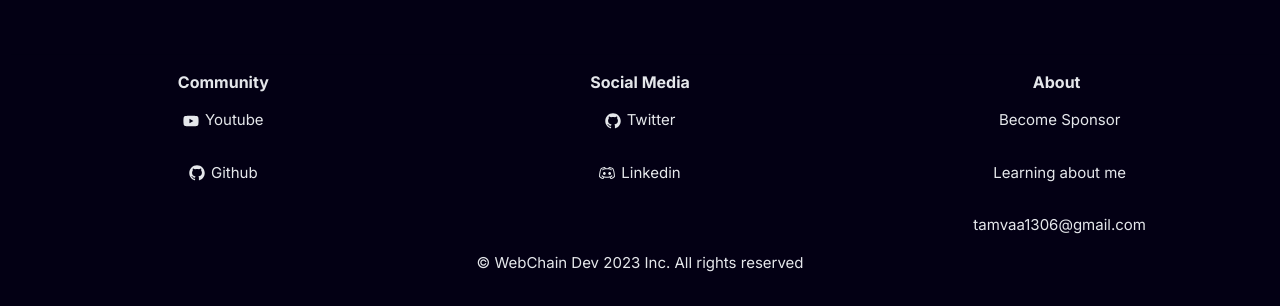
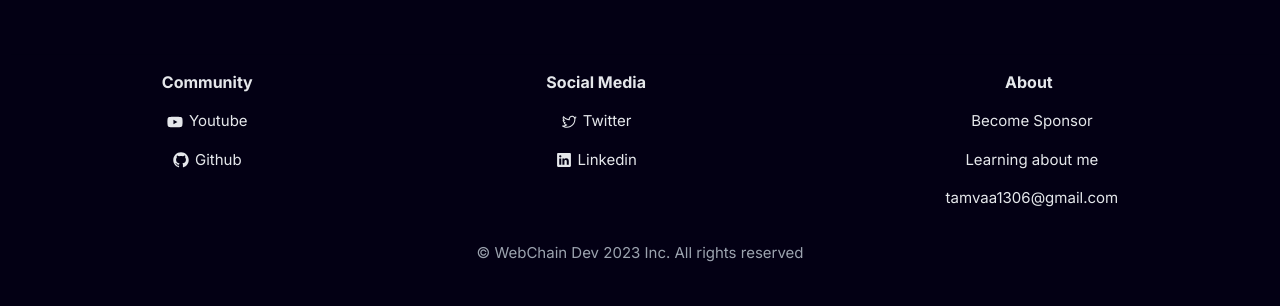
Before and after one commit to owentr1369/personal-portfolio-page, a Next.js app: page / in a window 1280 px wide. Shown: the part 3913-4219 px from the top of the page. Built offline with nearby package versions, Linux system fonts and the light colour scheme; a web font is replaced by a local one.

Commit message:
feat: Update Footer component layout and add new social media links for improved user engagement

```diff
--- a/components/main/Footer.tsx
+++ b/components/main/Footer.tsx
@@ -1,19 +1,19 @@
 import React from "react";
-import { RxDiscordLogo, RxGithubLogo } from "react-icons/rx";
-
+import { RxDiscordLogo, RxGithubLogo, RxLinkedinLogo, RxTwitterLogo } from "react-icons/rx";
 import { FaYoutube } from "react-icons/fa";
 
 const Footer = () => {
   return (
-    <div className="w-full h-full bg-transparent text-gray-200 shadow-lg p-[15px] ">
+    <div className="w-full h-full bg-transparent text-gray-200 shadow-lg p-[15px]">
       <div className="w-full flex flex-col items-center justify-center m-auto">
-        <div className="w-full h-full flex flex-row justify-around flex-wrap">
-          <div className="min-w-[200px] h-auto flex flex-col items-center justify-start">
-            <div className="font-bold text-[16px]">Community</div>
+        <div className="w-full grid grid-cols-2 md:flex md:flex-row md:justify-around gap-y-8 gap-x-4 md:gap-0 px-4 md:px-0 mb-6">
+          {/* Community */}
+          <div className="h-auto flex flex-col items-center justify-start">
+            <div className="font-bold text-[16px] mb-2">Community</div>
             <a
               href="https://www.youtube.com/@owendev1369"
               target="_blank"
-              className="flex flex-row items-center my-[15px] cursor-pointer"
+              className="flex flex-row items-center my-[8px] cursor-pointer hover:text-white transition-colors"
             >
               <FaYoutube />
               <span className="text-[15px] ml-[6px]">Youtube</span>
@@ -21,53 +21,57 @@ const Footer = () => {
             <a
               href="https://github.com/owentr1369"
               target="_blank"
-              className="flex flex-row items-center my-[15px] cursor-pointer"
+              className="flex flex-row items-center my-[8px] cursor-pointer hover:text-white transition-colors"
             >
               <RxGithubLogo />
               <span className="text-[15px] ml-[6px]">Github</span>
             </a>
           </div>
-          <div className="min-w-[200px] h-auto flex flex-col items-center justify-start">
-            <div className="font-bold text-[16px]">Social Media</div>
+
+          {/* Social Media */}
+          <div className="h-auto flex flex-col items-center justify-start">
+            <div className="font-bold text-[16px] mb-2">Social Media</div>
             <a
               href="https://x.com/tamtamjs"
               target="_blank"
-              className="flex flex-row items-center my-[15px] cursor-pointer"
+              className="flex flex-row items-center my-[8px] cursor-pointer hover:text-white transition-colors"
             >
-              <RxGithubLogo />
+              <RxTwitterLogo />
               <span className="text-[15px] ml-[6px]">Twitter</span>
             </a>
             <a
               href="https://www.linkedin.com/in/tamtamjs/"
               target="_blank"
-              className="flex flex-row items-center my-[15px] cursor-pointer"
+              className="flex flex-row items-center my-[8px] cursor-pointer hover:text-white transition-colors"
             >
-              <RxDiscordLogo />
+              <RxLinkedinLogo />
               <span className="text-[15px] ml-[6px]">Linkedin</span>
             </a>
           </div>
-          <div className="min-w-[200px] h-auto flex flex-col items-center justify-start">
-            <div className="font-bold text-[16px]">About</div>
+
+          {/* About */}
+          <div className="col-span-2 md:col-span-1 h-auto flex flex-col items-center justify-start border-t border-[#7042f830] pt-6 md:border-0 md:pt-0">
+            <div className="font-bold text-[16px] mb-2">About</div>
             <a
               href="https://buymeacoffee.com/tamvaa1306"
               target="_blank"
-              className="flex flex-row items-center my-[15px] cursor-pointer"
+              className="flex flex-row items-center my-[8px] cursor-pointer hover:text-white transition-colors"
             >
               <span className="text-[15px] ml-[6px]">Become Sponsor</span>
             </a>
-            <p className="flex flex-row items-center my-[15px] cursor-pointer">
+            <p className="flex flex-row items-center my-[8px]">
               <span className="text-[15px] ml-[6px]">Learning about me</span>
             </p>
             <a
               href="mailto:tamvaa1306@gmail.com"
-              className="flex flex-row items-center my-[15px] cursor-pointer"
+              className="flex flex-row items-center my-[8px] cursor-pointer hover:text-white transition-colors"
             >
               <span className="text-[15px] ml-[6px]">tamvaa1306@gmail.com</span>
             </a>
           </div>
         </div>
 
-        <div className="mb-[20px] text-[15px] text-center">
+        <div className="mb-[20px] text-[15px] text-center text-gray-400">
           &copy; WebChain Dev 2023 Inc. All rights reserved
         </div>
       </div>
```
